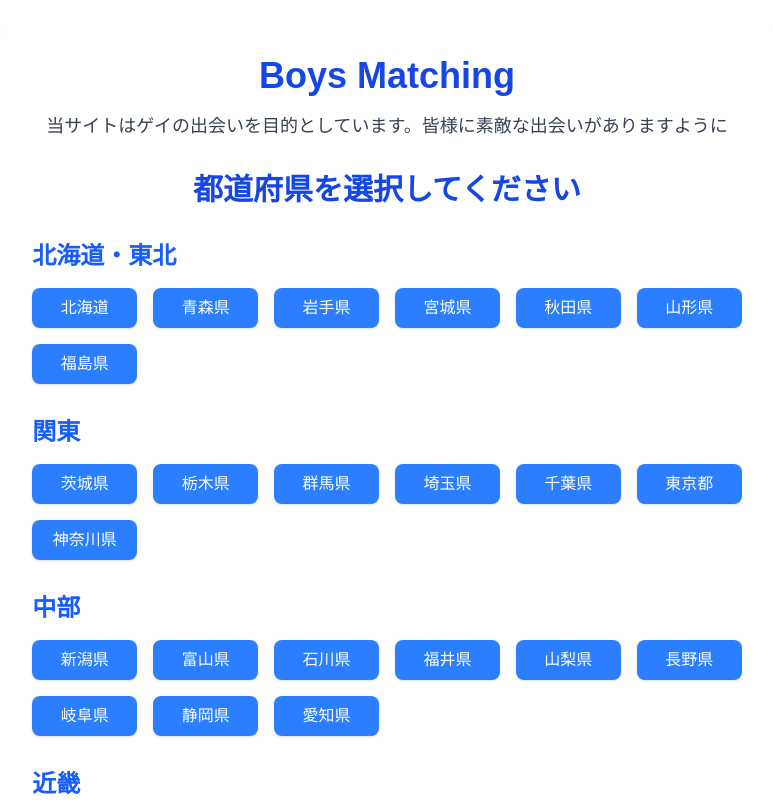
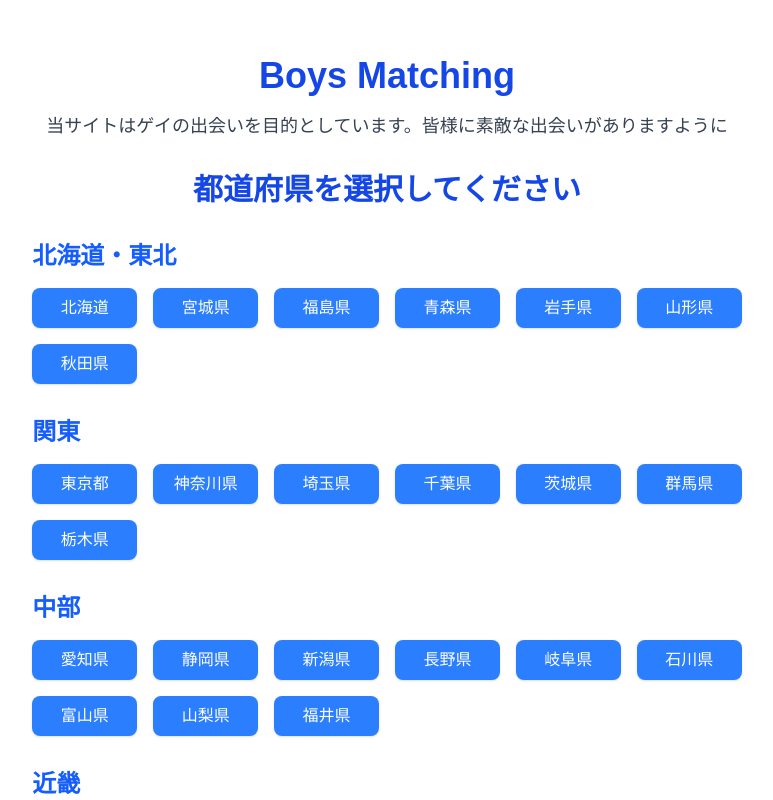
Before and after one commit to Y-Uchida-YU/multi-community-board, a Next.js app: page /01-choice-prefectures in a window 1280 px wide. Shown: the top 800 px of the page, without its empty margins (253-1026 px from the left). Built offline with nearby package versions, Linux system fonts and the light colour scheme.

Commit message:
feat: order prefectures by population

```diff
--- a/app/01-choice-prefectures/page.tsx
+++ b/app/01-choice-prefectures/page.tsx
@@ -4,48 +4,48 @@
 import { useRouter } from 'next/navigation';
 import { useState } from 'react';
 
+// Prefectures sorted by population (2023 estimates)
 const REGIONS = [
   {
     name: '北海道・東北',
     prefectures: [
-      '北海道','青森県','岩手県','宮城県','秋田県','山形県','福島県'
+      '北海道','宮城県','福島県','青森県','岩手県','山形県','秋田県'
     ],
   },
   {
     name: '関東',
     prefectures: [
-      '茨城県','栃木県','群馬県','埼玉県','千葉県','東京都','神奈川県'
+      '東京都','神奈川県','埼玉県','千葉県','茨城県','群馬県','栃木県'
     ],
   },
   {
     name: '中部',
     prefectures: [
-      '新潟県','富山県','石川県','福井県','山梨県','長野県',
-      '岐阜県','静岡県','愛知県'
+      '愛知県','静岡県','新潟県','長野県','岐阜県','石川県','富山県','山梨県','福井県'
     ],
   },
   {
     name: '近畿',
     prefectures: [
-      '三重県','滋賀県','京都府','大阪府','兵庫県','奈良県','和歌山県'
+      '大阪府','兵庫県','京都府','三重県','滋賀県','奈良県','和歌山県'
     ],
   },
   {
     name: '中国',
     prefectures: [
-      '鳥取県','島根県','岡山県','広島県','山口県'
+      '広島県','岡山県','山口県','島根県','鳥取県'
     ],
   },
   {
     name: '四国',
     prefectures: [
-      '徳島県','香川県','愛媛県','高知県'
+      '愛媛県','香川県','徳島県','高知県'
     ],
   },
   {
     name: '九州・沖縄',
     prefectures: [
-      '福岡県','佐賀県','長崎県','熊本県','大分県','宮崎県','鹿児島県','沖縄県'
+      '福岡県','熊本県','鹿児島県','沖縄県','長崎県','大分県','宮崎県','佐賀県'
     ],
   },
 ];
```
